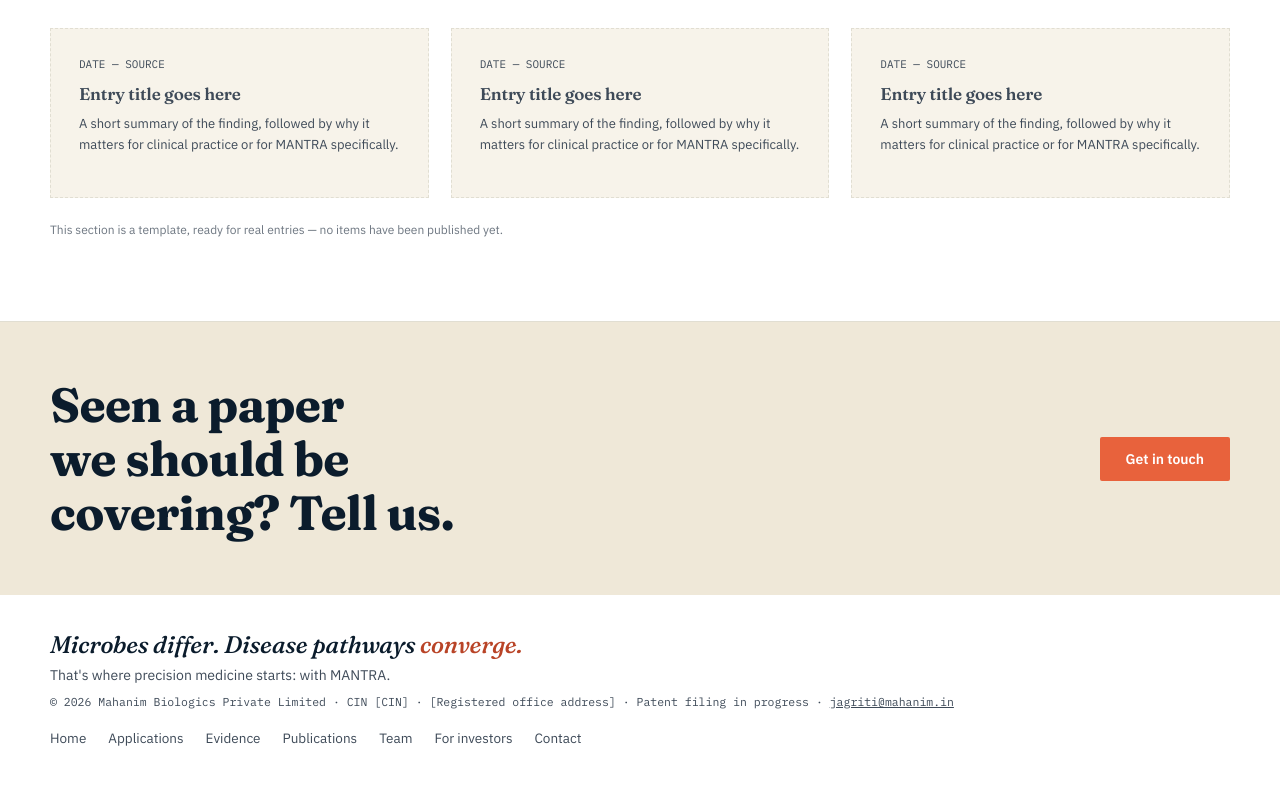
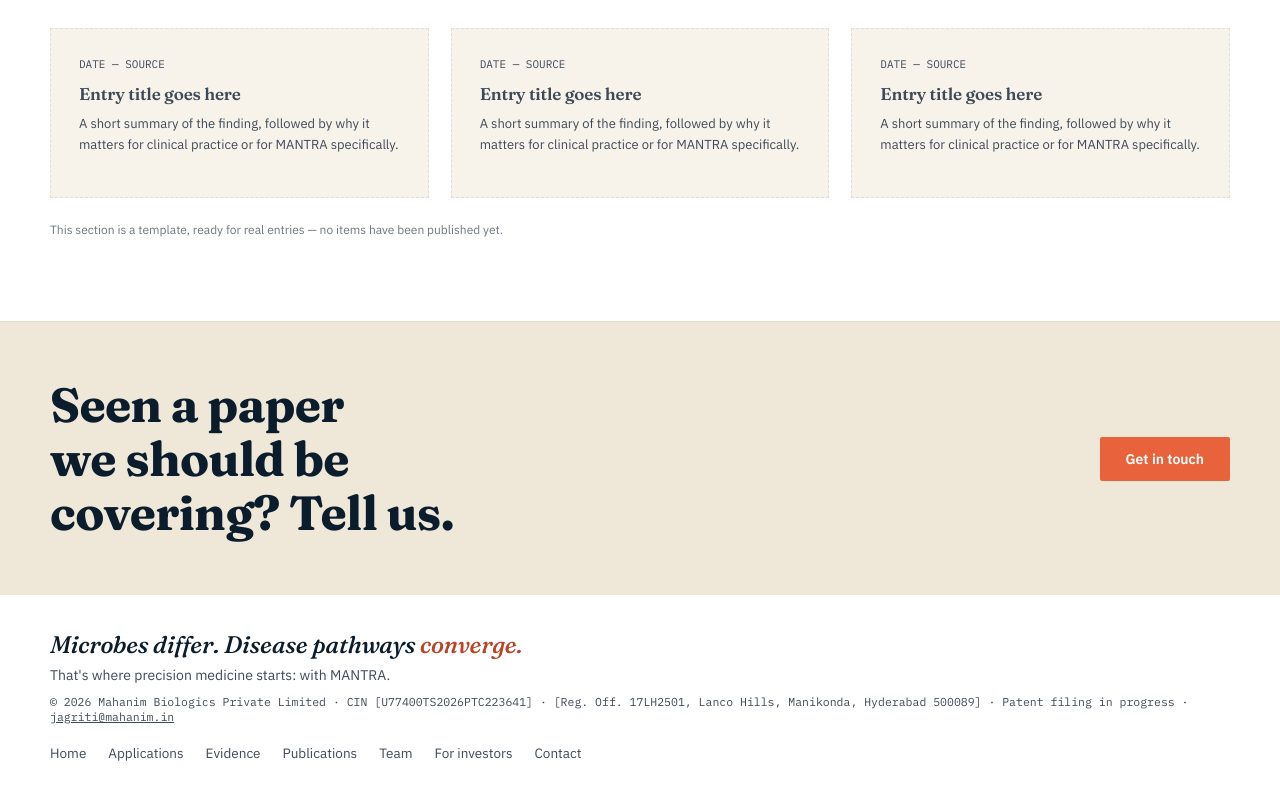
Before and after one commit to skonala7/mahanimbiologics, a plain HTML site: page blog.html in a window 1280 px wide. Shown: the part 489-1289 px from the top of the page. Drawn offline with Linux system fonts and the light colour scheme.

Commit message:
Modify footer with updated CIN and address
Updated company information in the footer section.

```diff
--- a/blog.html
+++ b/blog.html
@@ -124,7 +124,7 @@
   <!-- FOOTER -->
   <div style="padding:36px 40px;" class="section-pad">
     <div style="max-width:1180px;margin:0 auto;display:flex;justify-content:space-between;align-items:center;flex-wrap:wrap;gap:16px;">
-      <div><div class="tagline" style="font-size:24px;line-height:1.2;color:var(--ink);">Microbes differ. Disease pathways <span style="color:var(--accent-deep);">converge.</span></div><div style="font-size:14px;color:var(--ink-soft);margin:6px 0 10px;">That's where precision medicine starts: with MANTRA.</div><div style="font-family:var(--font-mono);font-size:11.5px;color:var(--ink-soft);">© 2026 Mahanim Biologics Private Limited · CIN [CIN] · [Registered office address] · Patent filing in progress · <a href="mailto:jagriti@mahanim.in" style="text-decoration:underline;">jagriti@mahanim.in</a></div></div>
+      <div><div class="tagline" style="font-size:24px;line-height:1.2;color:var(--ink);">Microbes differ. Disease pathways <span style="color:var(--accent-deep);">converge.</span></div><div style="font-size:14px;color:var(--ink-soft);margin:6px 0 10px;">That's where precision medicine starts: with MANTRA.</div><div style="font-family:var(--font-mono);font-size:11.5px;color:var(--ink-soft);">© 2026 Mahanim Biologics Private Limited · CIN [U77400TS2026PTC223641] · [Reg. Off. 17LH2501, Lanco Hills, Manikonda, Hyderabad 500089] · Patent filing in progress · <a href="mailto:jagriti@mahanim.in" style="text-decoration:underline;">jagriti@mahanim.in</a></div></div>
       <div style="display:flex;gap:22px;flex-wrap:wrap;">
         <a href="index.html" class="nav-link footer-link">Home</a>
         <a href="applications.html" class="nav-link footer-link">Applications</a>
```
